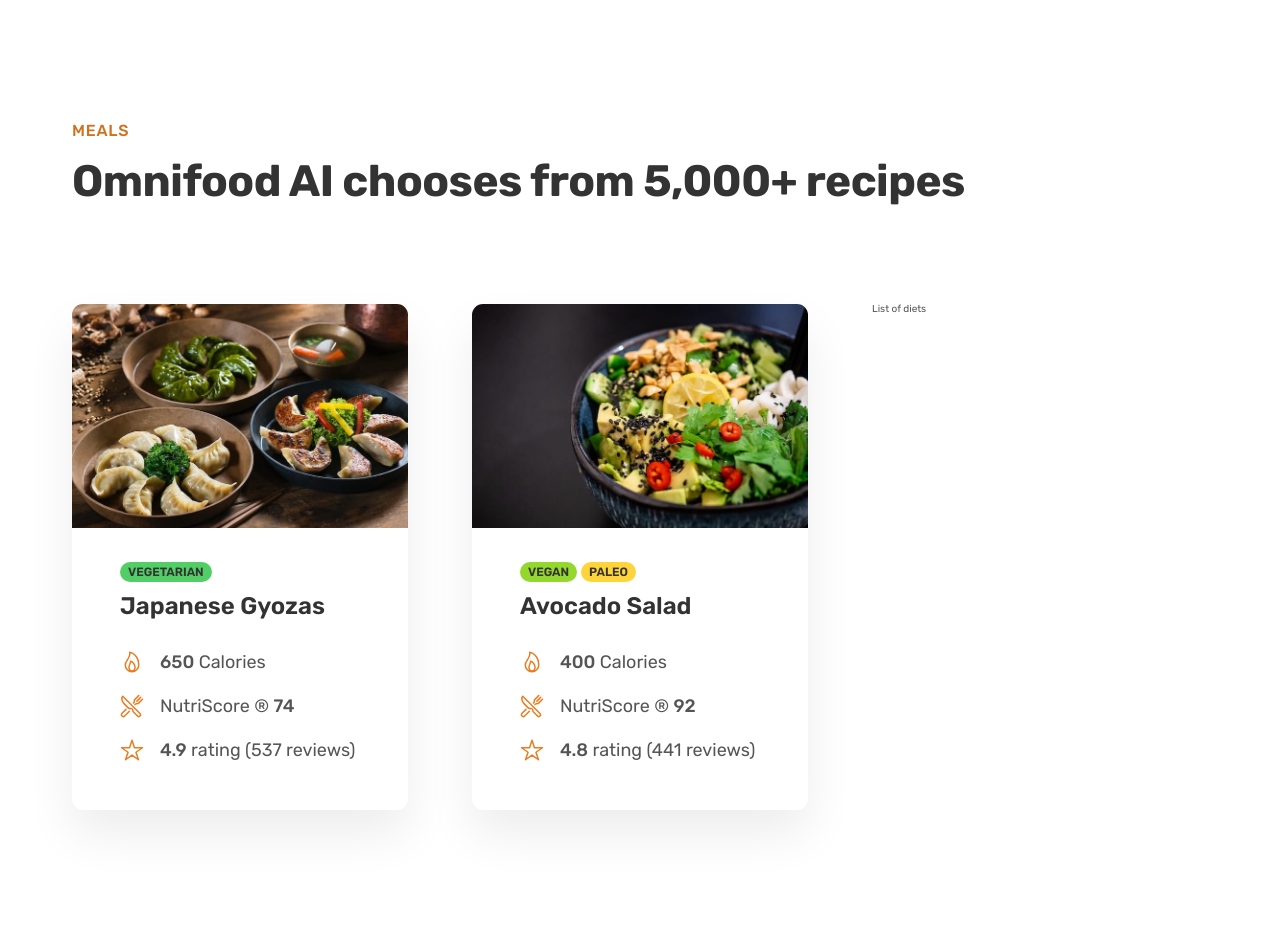
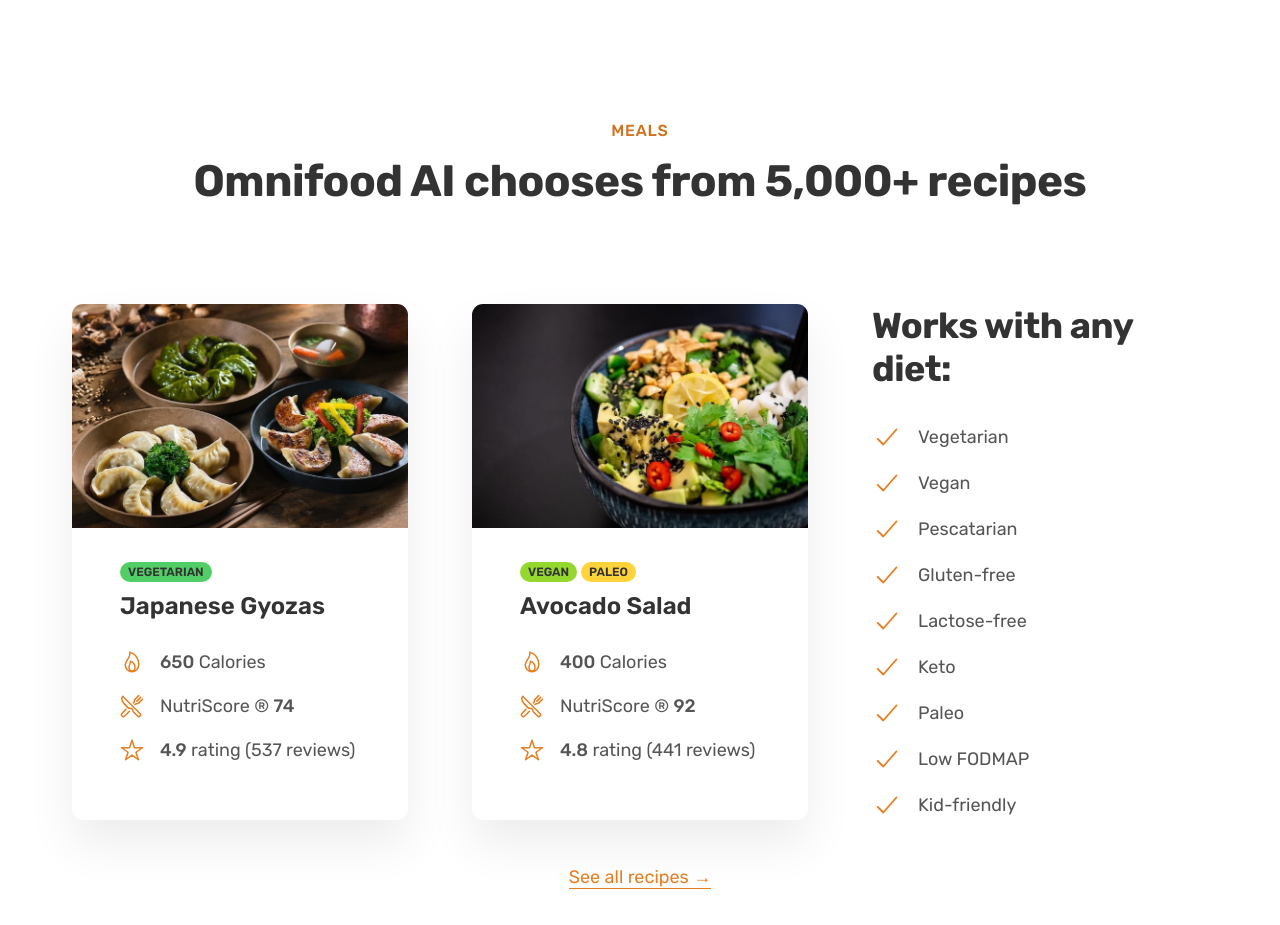
Before and after one commit to Janky96/omnifood, a plain HTML site: page content/index.html in a window 1280 px wide. Shown: the part 2580-3505 px from the top of the page. Drawn offline with nearby package versions, Linux system fonts and the light colour scheme.

Commit message:
Finito meals section

```diff
--- a/content/css/general.css
+++ b/content/css/general.css
@@ -162,8 +162,32 @@ body {
   box-shadow: 0 0 0 3px #fff inset;
 }
 
+.link:link,
+.link:visited {
+  display: inline-block;
+  color: #e67e22;
+  text-decoration: none;
+  border-bottom: 1px solid currentColor;
+  padding-bottom: 2px;
+  transition: all 0.3s;
+}
+
+.link:hover,
+.link:active {
+  color: #cf711f;
+  border-bottom: 1px solid transparent;
+}
+
 .margin-right-sm {
   margin-right: 1.6rem !important;
+}
+
+.margin-bottom-md {
+  margin-bottom: 4.8rem !important;
+}
+
+.center-text {
+  text-align: center;
 }
 
 strong {
--- a/content/css/style.css
+++ b/content/css/style.css
@@ -218,6 +218,12 @@
   box-shadow: 0 2.4rem 4.8rem rgba(0, 0, 0, 0.075);
   border-radius: 11px;
   overflow: hidden;
+  transition: all 0.4s;
+}
+
+.meal:hover {
+  transform: translateY(-1.2rem);
+  box-shadow: 0 3.2rem 6.4rem rgba(0, 0, 0, 0.05);
 }
 
 .meal-content {
@@ -282,3 +288,28 @@
 .meal-img {
   width: 100%;
 }
+
+.all-recipes {
+  text-align: center;
+  font-size: 1.8rem;
+}
+
+.list {
+  list-style: none;
+  display: flex;
+  flex-direction: column;
+  gap: 1.6rem;
+}
+
+.list-item {
+  font-size: 1.8rem;
+  display: flex;
+  align-items: center;
+  gap: 1.6rem;
+}
+
+.list-icon {
+  width: 3rem;
+  height: 3rem;
+  color: #e67e22;
+}
--- a/content/index.html
+++ b/content/index.html
@@ -157,13 +157,13 @@
 
       <!-- MEAL SECTION -->
       <section class="section-meals">
-        <div class="container">
+        <div class="container center-text">
           <span class="subheading">Meals</span>
           <h2 class="heading-secondary">
             Omnifood AI chooses from 5,000+ recipes
           </h2>
         </div>
-        <div class="container grid grid--3-cols">
+        <div class="container grid grid--3-cols margin-bottom-md">
           <div class="meal">
             <img
               src="img/meals/meal-1.jpg"
@@ -225,7 +225,51 @@
               </ul>
             </div>
           </div>
-          <div class="list">List of diets</div>
+          <div class="diets">
+            <h3 class="heading-tertiary">Works with any diet:</h3>
+            <ul class="list">
+              <li class="list-item">
+                <ion-icon class="list-icon" name="checkmark-outline"></ion-icon>
+                <span>Vegetarian</span>
+              </li>
+              <li class="list-item">
+                <ion-icon class="list-icon" name="checkmark-outline"></ion-icon>
+                <span>Vegan</span>
+              </li>
+              <li class="list-item">
+                <ion-icon class="list-icon" name="checkmark-outline"></ion-icon>
+                <span>Pescatarian</span>
+              </li>
+              <li class="list-item">
+                <ion-icon class="list-icon" name="checkmark-outline"></ion-icon>
+                <span>Gluten-free</span>
+              </li>
+              <li class="list-item">
+                <ion-icon class="list-icon" name="checkmark-outline"></ion-icon>
+                <span>Lactose-free</span>
+              </li>
+              <li class="list-item">
+                <ion-icon class="list-icon" name="checkmark-outline"></ion-icon>
+                <span>Keto</span>
+              </li>
+              <li class="list-item">
+                <ion-icon class="list-icon" name="checkmark-outline"></ion-icon>
+                <span>Paleo</span>
+              </li>
+              <li class="list-item">
+                <ion-icon class="list-icon" name="checkmark-outline"></ion-icon>
+                <span>Low FODMAP</span>
+              </li>
+              <li class="list-item">
+                <ion-icon class="list-icon" name="checkmark-outline"></ion-icon>
+                <span>Kid-friendly</span>
+              </li>
+            </ul>
+          </div>
+        </div>
+
+        <div class="container all-recipes">
+          <a href="#" class="link">See all recipes &rarr;</a>
         </div>
       </section>
     </main>
```
Also changed, not shown: 1 other file.
